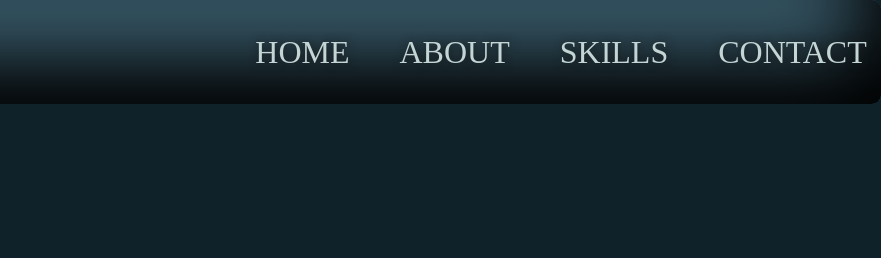
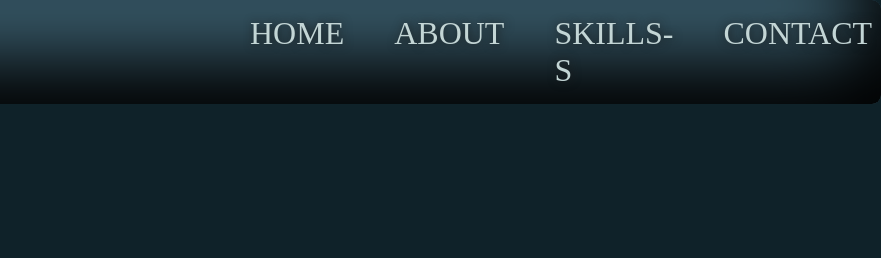
Before and after one commit to harfool/my-portfolio-, a plain HTML site: page portfolio/index.html in a window 1280 px wide. Shown: the top 258 px of the page, 399-1280 px from the left. Drawn offline with nearby package versions, Linux system fonts and the light colour scheme; a web font is replaced by a local one.

Commit message:
Changes for index html
commit

```diff
--- a/portfolio/index.html
+++ b/portfolio/index.html
@@ -19,7 +19,7 @@
                     <li><a href=" ">HOME</a></li>
                     <li><a href="#about">ABOUT</a></li>
                     <!-- <li><a href="#">SERVICES</a></li> -->
-                    <li><a href="#skill">SKILLS</a></li>
+                    <li><a href="#skill">SKILLS-S</a></li>
                     <li><a href="#contact">CONTACT</a></li>
                 </ul>
             </div>
```
